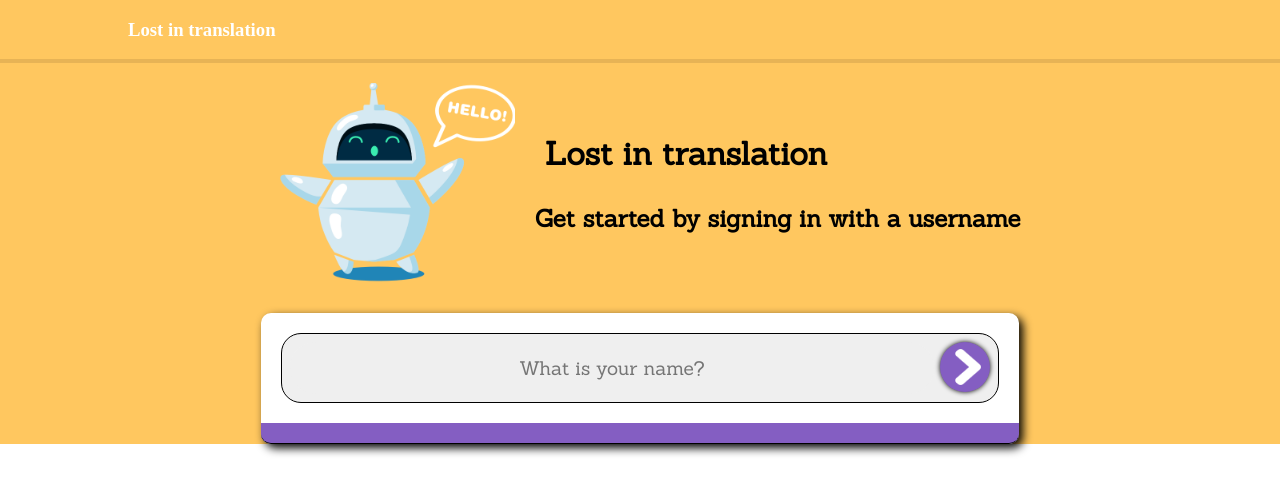
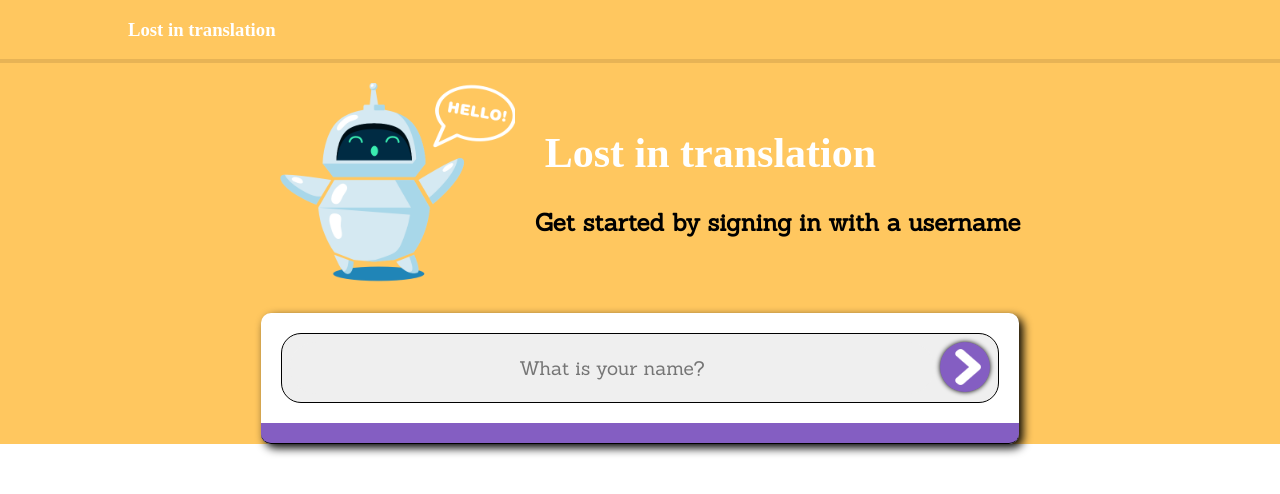
Before and after one commit to Tooppa/sign-language-translator, a React (Create React App) app: page / in a window 1280 px wide. Shown: the top 494 px of the page. Built offline with nearby package versions, Linux system fonts and the light colour scheme; no server answers; a web font is replaced by a local one.

Commit message:
FIX: LoginPage title text color changed to white and size adjusted

```diff
--- a/src/views/LoginPage.jsx
+++ b/src/views/LoginPage.jsx
@@ -32,7 +32,7 @@ export default function HomePage() {
       <div className="horizontal">
         <img className="logo" src="./assets/Logo-Hello.png" alt="Hello" />
         <div className="vertical">
-          <h1>Lost in translation</h1>
+          <h1 className="heading text-color-white" style={{fontSize: '42px'}}>Lost in translation</h1>
           <h2>Get started by signing in with a username</h2>
         </div>
       </div>
```
